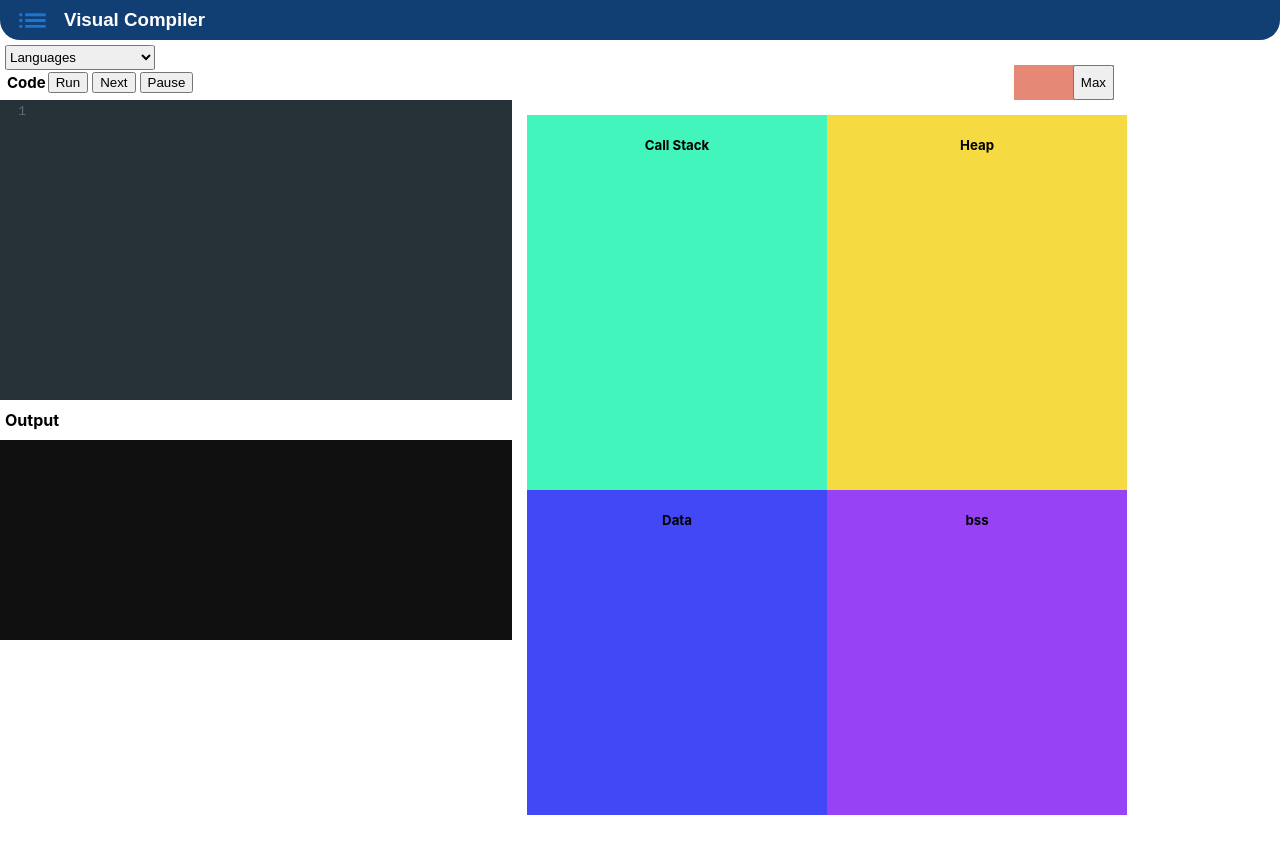
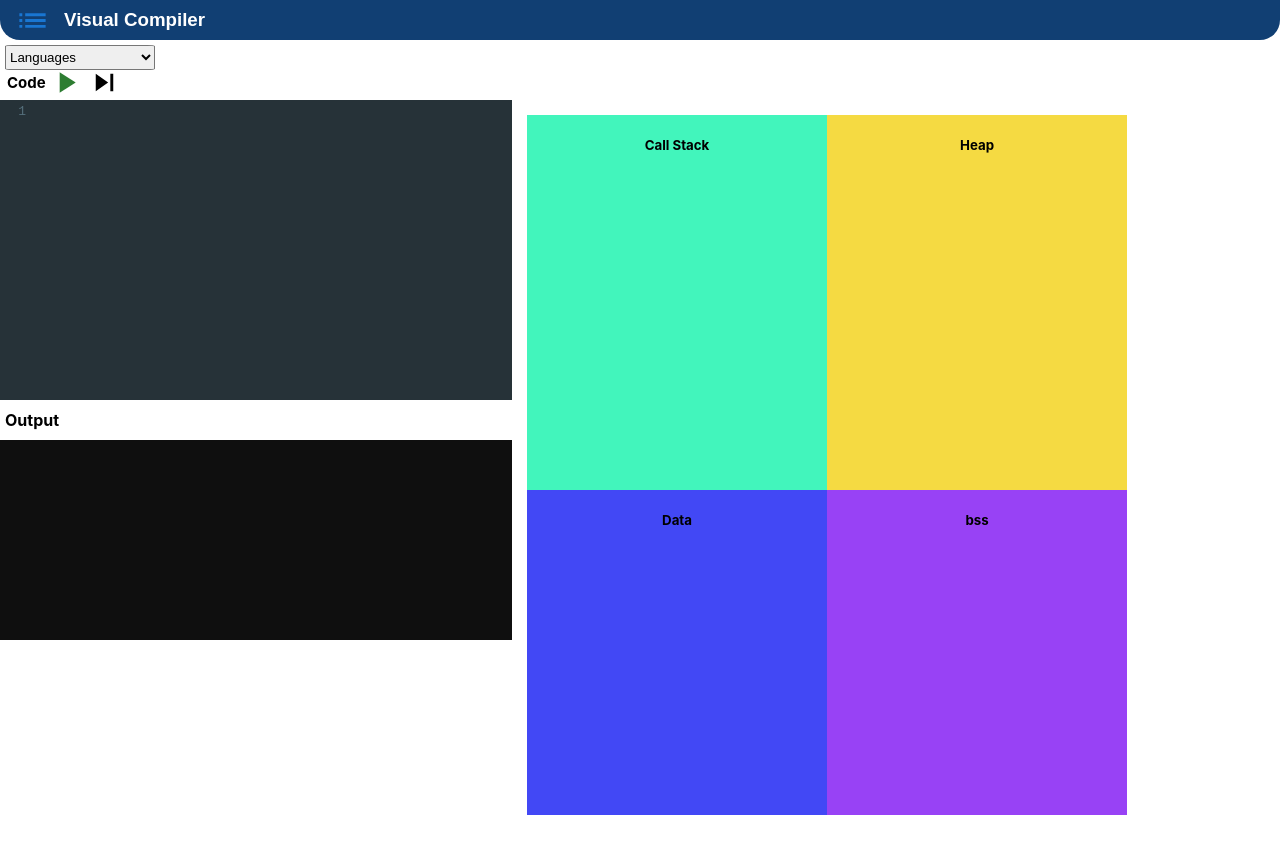
Before and after one commit to joydeep2001/visualCompiler, a React (Create React App) app in the folder client/: page / in a window 1280 px wide. Shown: the top 854 px of the page. Built offline with nearby package versions, Linux system fonts and the light colour scheme.

Commit message:
buttons are replaced by icons

```diff
--- a/client/src/components/ToolBar.jsx
+++ b/client/src/components/ToolBar.jsx
@@ -1,58 +1,51 @@
-
+import PlayArrowIcon from "@mui/icons-material/PlayArrow";
+import SkipNextIcon from "@mui/icons-material/SkipNext";
 
 const toolbarStyle = {
-    height: '60px',
-    display: 'flex',
+  height: "60px",
+  display: "flex",
   // background: '#000'
-}
+};
 const left = {
-
-    display: 'flex',
-    flex: '2',
-    padding: '5px',
+  display: "flex",
+  flex: "2",
+  padding: "5px",
   // background: 'grey',
-    flexDirection: 'column'
-}
+  flexDirection: "column",
+};
 
 const selectStyle = {
-    width: '150px',
-    height: '30px',
-    outline: 'none',
-    borderRadius: '5%'
-
-}
+  width: "150px",
+  height: "30px",
+  outline: "none",
+  borderRadius: "5%",
+};
 const codeHeader = {
-    marginLeft: '2px',
-    fontSize: '15px',
-    height: '50%',
-    display: 'flex',
-    fontWeight: 'bold',
-    alignItems: 'center',
-
-}
+  marginLeft: "2px",
+  fontSize: "15px",
+  height: "50%",
+  display: "flex",
+  fontWeight: "bold",
+  alignItems: "center",
+};
 const right = {
-    display: 'flex',
-    flex: '3',
-    padding: '5px',
-    position: 'relative'
-}
+  display: "flex",
+  flex: "3",
+  padding: "5px",
+  position: "relative",
+};
 const minExeBoard = {
-    height: '35px',
-    width: '100px',
-    background: '#d43a1c99',
-    display:'flex',
-    justifyContent: 'right',
-    position: 'absolute',
-    top: '25px',
-    left: '500px'
-}
+  height: "35px",
+  width: "100px",
+  background: "#d43a1c99",
+  display: "flex",
+  justifyContent: "right",
+  position: "absolute",
+  top: "25px",
+  left: "500px",
+};
 export default function ToolBar(props) {
-    const {
-        onSelect,
-        onMaximize,
-        onRun,
-        onNext
-    } = props;
+  const { onSelect, onMaximize, onRun, onNext } = props;
   function handleChange(e) {
     onSelect(e.target.value);
   }
@@ -67,27 +60,37 @@ export default function ToolBar(props) {
   }
 
   return (
-        <div key={'toolbar'} style={toolbarStyle}>
-            <div key={'left'} style={left}>
-
+    <div key={"toolbar"} style={toolbarStyle}>
+      <div key={"left"} style={left}>
         <select style={selectStyle} onChange={handleChange}>
-                    <option value='lang'>Languages</option>
-                    <option value='clike'>C</option>
-                    <option value='clike'>C++</option>
-                    <option value='javascript'>JavaScript</option>
+          <option value="lang">Languages</option>
+          <option value="clike">C</option>
+          <option value="clike">C++</option>
+          <option value="javascript">JavaScript</option>
         </select>
-                <div key={'codeHeader'} style={codeHeader}>
+        <div key={"codeHeader"} style={codeHeader}>
           <p>Code</p>
-                    <button style={{margin:'2px'}} onClick={handleRun}>Run</button>
-                    <button style={{margin:'2px'}} onClick={handleNext}>Next</button>
-                    <button style={{margin:'2px'}}>Pause</button>
+          <PlayArrowIcon
+            color="success"
+            fontSize="large"
+            style={{ margin: "2px", cursor: "pointer" }}
+            onClick={handleRun}
+          />
+          <SkipNextIcon
+            fontSize="large"
+            style={{ margin: "2px", cursor: "pointer" }}
+            onClick={handleNext}
+          />
+          {/* <button style={{ margin: "2px" }}>Pause</button> */}
         </div>
       </div>
-            <div key={'right'} style={right}>
-                <div style={minExeBoard} id="minExeBoard" key={"minExeBoard"}>
-                    <button id="maximize" onClick={handleMaximize}>Max</button>
+      <div key={"right"} style={right}>
+        {/* <div style={minExeBoard} id="minExeBoard" key={"minExeBoard"}>
+          <button id="maximize" onClick={handleMaximize}>
+            Max
+          </button>
+        </div> */}
       </div>
     </div>
-        </div>
-    )
+  );
 }
```
Lines whose indentation alone changed are shown as unchanged.
